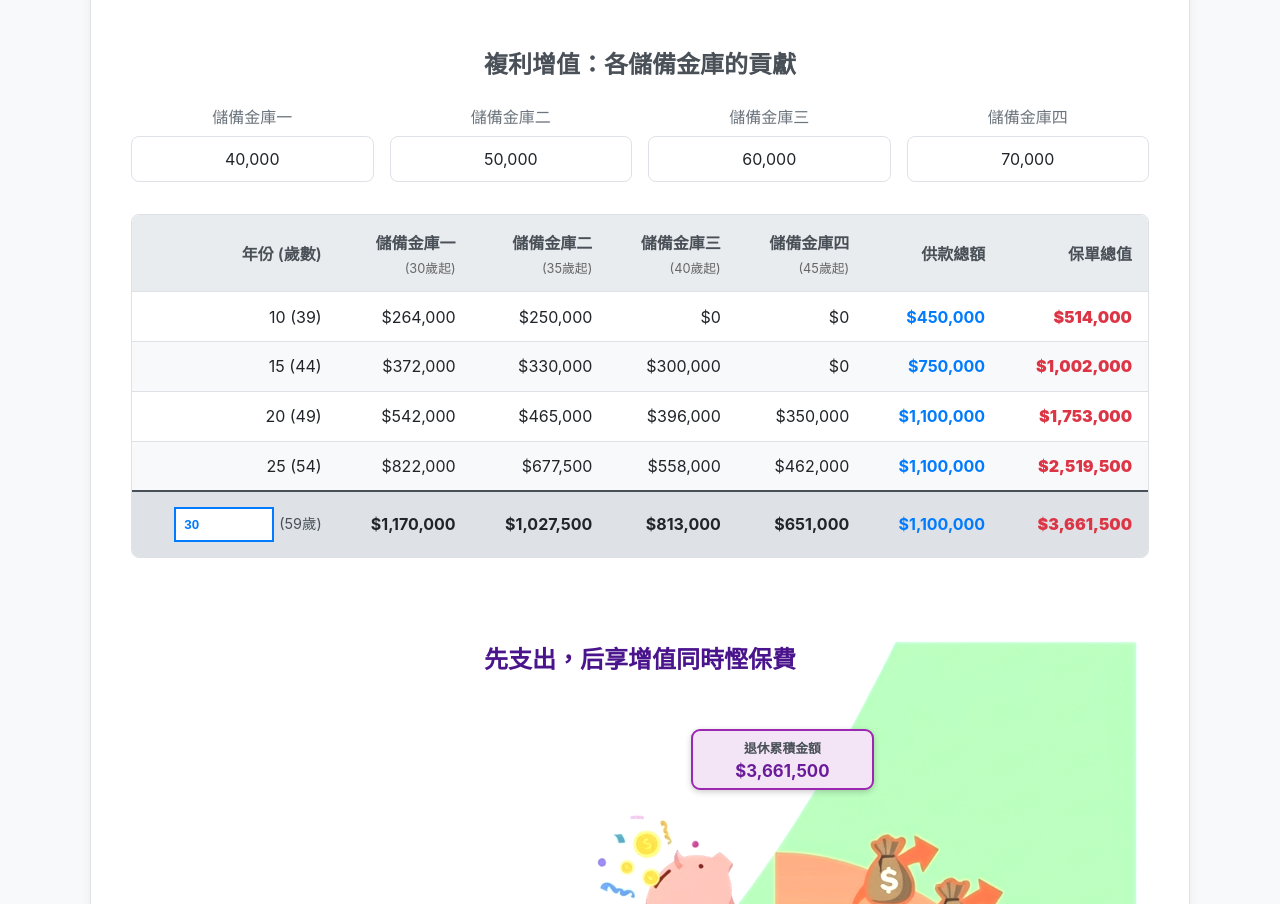
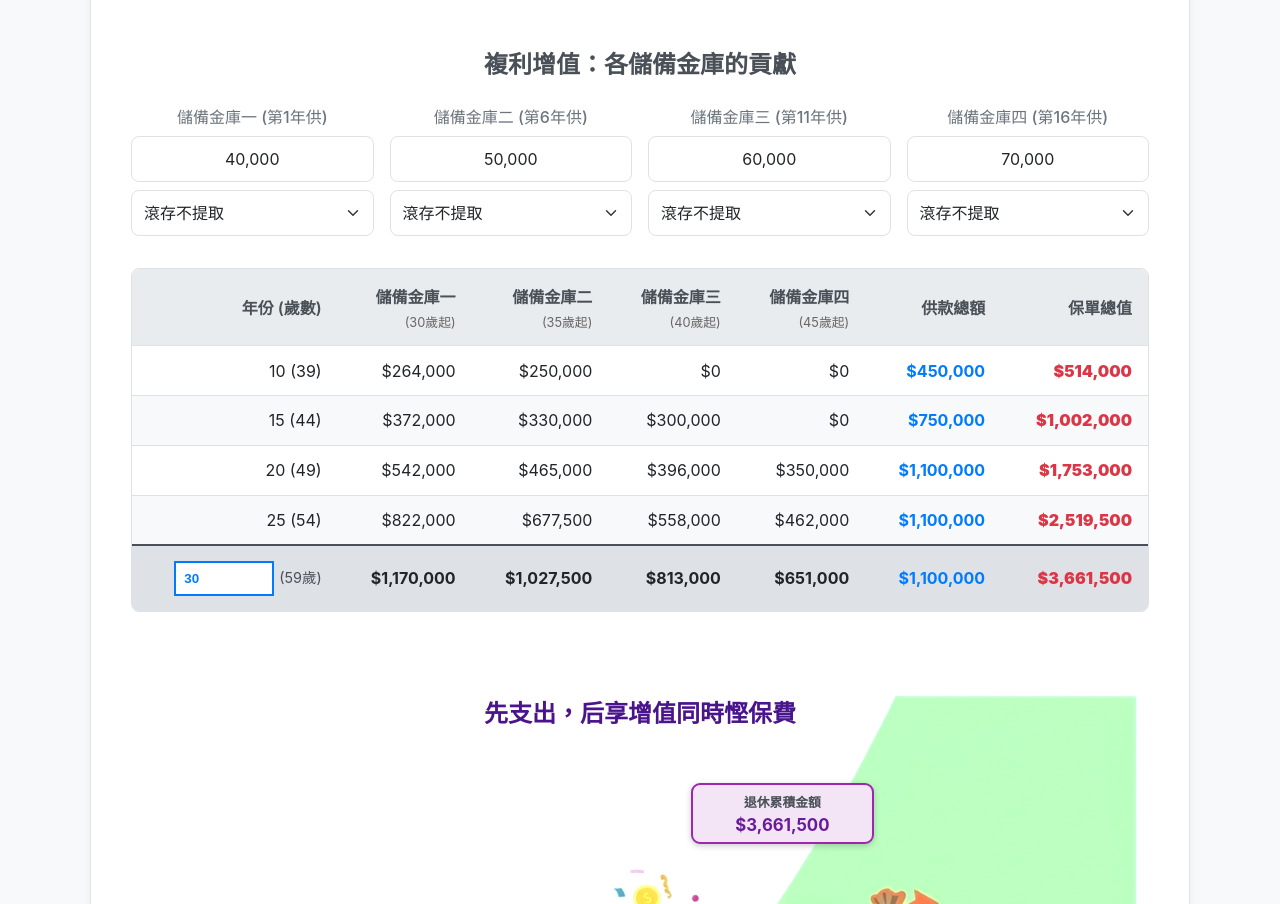
Before and after one commit to ivancww/medicalreserve, a plain HTML site: page index.html in a window 1280 px wide. Shown: the part 1066-1970 px from the top of the page. Drawn offline with Linux system fonts and the light colour scheme.

Commit message:
更新 index.html

```diff
--- a/index.html
+++ b/index.html
@@ -14,7 +14,6 @@
 
     <link rel="stylesheet" href="style.css">
 
-    <!-- 引入 JS 庫 -->
     <script src="https://cdnjs.cloudflare.com/ajax/libs/xlsx/0.18.5/xlsx.full.min.js"></script>
     <script src="https://cdn.jsdelivr.net/npm/qrcodejs@1.0.0/qrcode.min.js"></script>
 </head>
@@ -110,10 +109,54 @@
         <div class="section">
             <h2>複利增值：各儲備金庫的貢獻</h2>
             <div class="input-grid">
-                <div class="input-group"><label for="plan1-contribution">儲備金庫一</label><input type="text" id="plan1-contribution" value="40,000" inputmode="numeric"></div>
-                <div class="input-group"><label for="plan2-contribution">儲備金庫二</label><input type="text" id="plan2-contribution" value="50,000" inputmode="numeric"></div>
-                <div class="input-group"><label for="plan3-contribution">儲備金庫三</label><input type="text" id="plan3-contribution" value="60,000" inputmode="numeric"></div>
-                <div class="input-group"><label for="plan4-contribution">儲備金庫四</label><input type="text" id="plan4-contribution" value="70,000" inputmode="numeric"></div>
+                <div class="input-group">
+                    <label for="plan1-contribution">儲備金庫一 (第1年供)</label>
+                    <input type="text" id="plan1-contribution" value="40,000" inputmode="numeric">
+                    <select id="plan1-strategy" style="margin-top: 0.5rem; width: 100%; padding: 0.75rem; border: 1px solid var(--border-color); border-radius: 8px;">
+                        <option value="none">滾存不提取</option>
+                        <option value="withdraw8_from8">第8年取8%</option>
+                        <option value="withdraw13_from15">第15年取13%</option>
+                        <option value="withdraw18_from20">第20年取18%</option>
+                        <option value="withdraw23_from25">第25年取23%</option>
+                        <option value="withdraw29_from30">第30年取29%</option>
+                    </select>
+                </div>
+                <div class="input-group">
+                    <label for="plan2-contribution">儲備金庫二 (第6年供)</label>
+                    <input type="text" id="plan2-contribution" value="50,000" inputmode="numeric">
+                    <select id="plan2-strategy" style="margin-top: 0.5rem; width: 100%; padding: 0.75rem; border: 1px solid var(--border-color); border-radius: 8px;">
+                        <option value="none">滾存不提取</option>
+                        <option value="withdraw8_from8">第8年取8%</option>
+                        <option value="withdraw13_from15">第15年取13%</option>
+                        <option value="withdraw18_from20">第20年取18%</option>
+                        <option value="withdraw23_from25">第25年取23%</option>
+                        <option value="withdraw29_from30">第30年取29%</option>
+                    </select>
+                </div>
+                <div class="input-group">
+                    <label for="plan3-contribution">儲備金庫三 (第11年供)</label>
+                    <input type="text" id="plan3-contribution" value="60,000" inputmode="numeric">
+                    <select id="plan3-strategy" style="margin-top: 0.5rem; width: 100%; padding: 0.75rem; border: 1px solid var(--border-color); border-radius: 8px;">
+                        <option value="none">滾存不提取</option>
+                        <option value="withdraw8_from8">第8年取8%</option>
+                        <option value="withdraw13_from15">第15年取13%</option>
+                        <option value="withdraw18_from20">第20年取18%</option>
+                        <option value="withdraw23_from25">第25年取23%</option>
+                        <option value="withdraw29_from30">第30年取29%</option>
+                    </select>
+                </div>
+                <div class="input-group">
+                    <label for="plan4-contribution">儲備金庫四 (第16年供)</label>
+                    <input type="text" id="plan4-contribution" value="70,000" inputmode="numeric">
+                    <select id="plan4-strategy" style="margin-top: 0.5rem; width: 100%; padding: 0.75rem; border: 1px solid var(--border-color); border-radius: 8px;">
+                        <option value="none">滾存不提取</option>
+                        <option value="withdraw8_from8">第8年取8%</option>
+                        <option value="withdraw13_from15">第15年取13%</option>
+                        <option value="withdraw18_from20">第20年取18%</option>
+                        <option value="withdraw23_from25">第25年取23%</option>
+                        <option value="withdraw29_from30">第30年取29%</option>
+                    </select>
+                </div>
             </div>
             <div class="table-wrapper" style="margin-top: 2rem;">
                 <table id="results-table">
@@ -160,7 +203,6 @@
         </footer>
     </div>
 
-    <!-- 分享卡片模態框 -->
     <div id="share-modal" class="modal">
         <div class="modal-content">
             <span class="close-btn">&times;</span>
@@ -179,10 +221,8 @@
         </div>
     </div>
 
-    <!-- 主程式 -->
     <script src="script.js"></script>
 
-    <!-- PWA 註冊 -->
     <script>
         if ('serviceWorker' in navigator) {
             window.addEventListener('load', () => {
```
